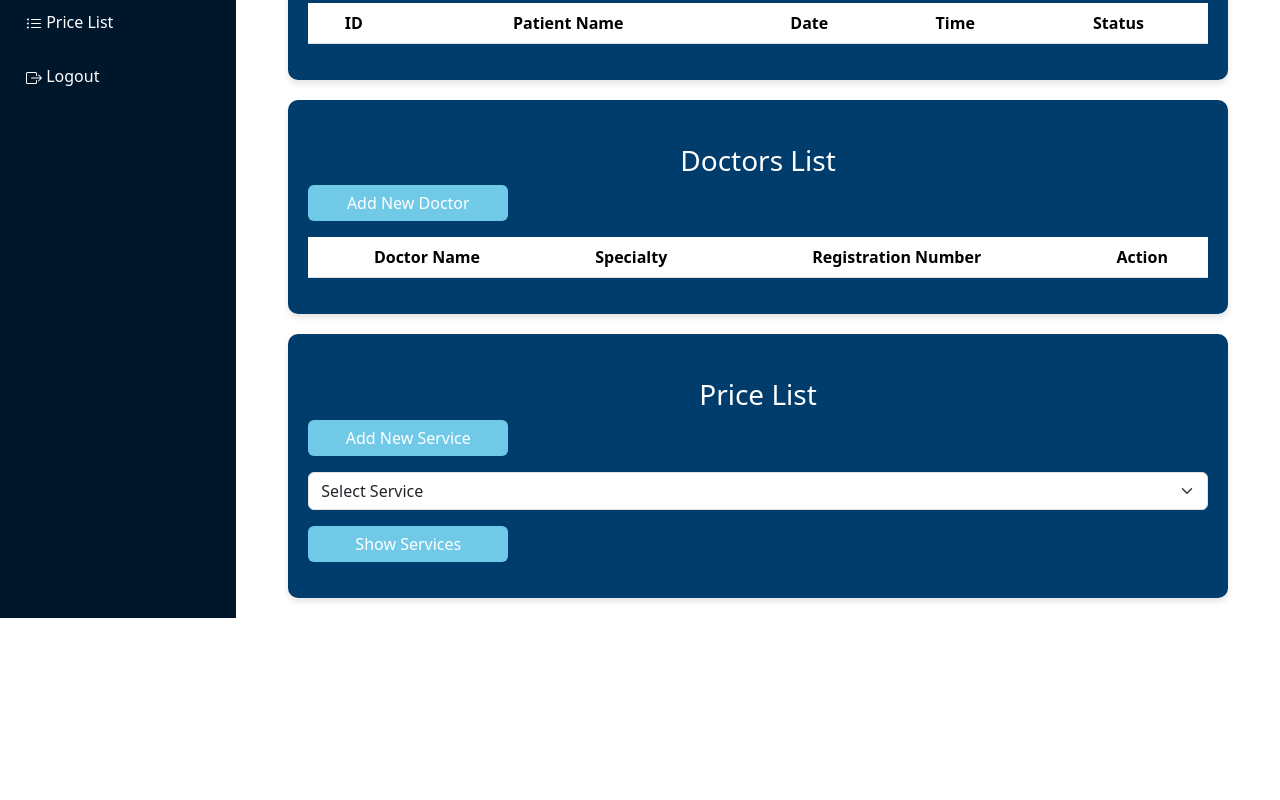
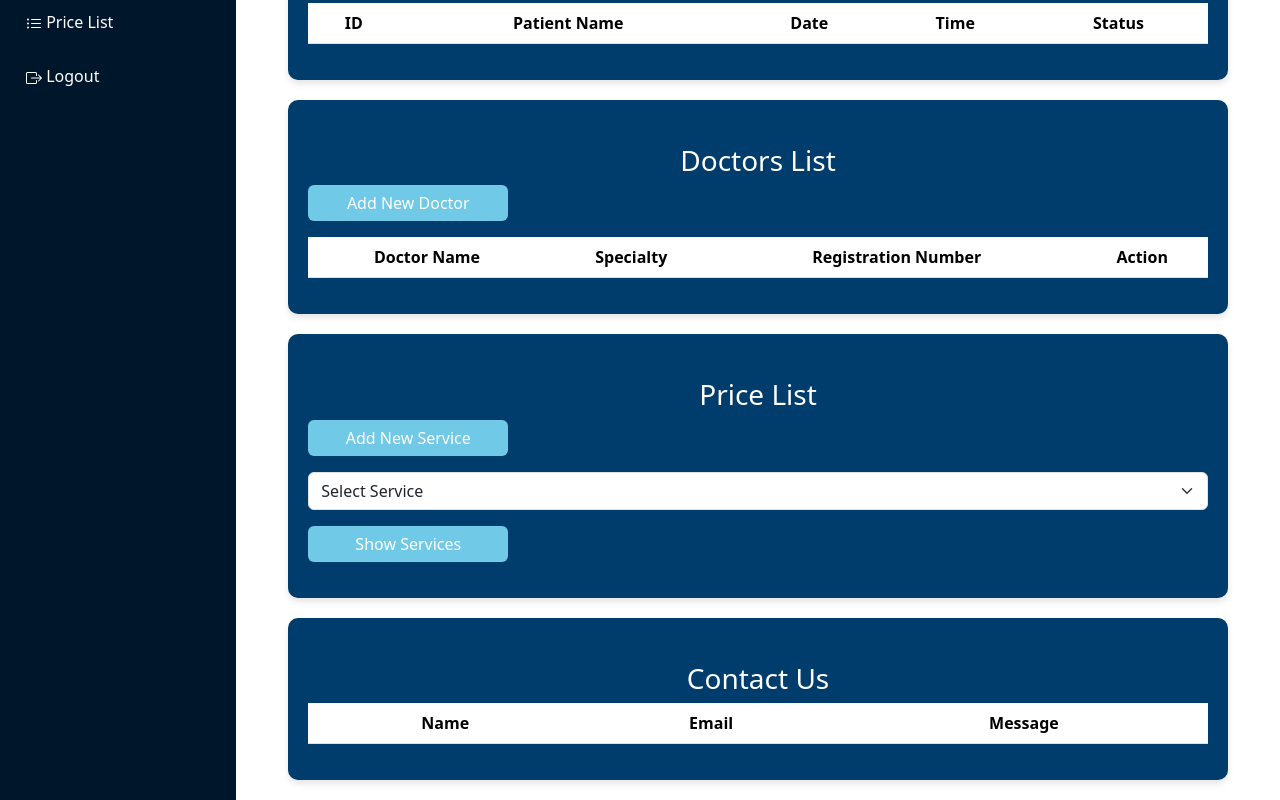
Before and after one commit to Dinethchathurya/Dental-Full-Stack-Project, a React (Vite) app in the folder app/frontend/: page /dashbord in a window 1280 px wide. Shown: the part 217-1017 px from the top of the page. Before the commit the page ends 835 px from the top, so only its background shows below. Built offline with nearby package versions, Linux system fonts and the light colour scheme.

Commit message:
add contact us to admin dashboard

```diff
--- /dev/null
+++ b/app/frontend/src/components/admin/contactUsDetails.jsx
@@ -0,0 +1,29 @@
+import React from "react";
+import AddServiceModal from "./AddServiceModel";
+import EditServiceModal from "./EditServiceModel";
+import PriceListDropDown from "./priceListDropDown";
+import DashboardButton from "./adminComponents/dashboardButton";
+import DashboardSectionHedding from "./adminComponents/dashboardSectionHedding";
+
+const ContactUsDetails = () => {
+  return (
+    <>
+      <section id="price-list" className="shadow-box bg-custom-blue">
+        <div className="mt-4">
+          <DashboardSectionHedding hedding={"Contact Us"} />
+          <table className="table table-striped " id="doctorTable">
+            <thead>
+              <tr className="text-center">
+                <th>Name</th>
+                <th>Email</th>
+                <th>Message</th>
+              </tr>
+            </thead>
+            <tbody>{/* <!-- Doctors--> */}</tbody>
+          </table>
+        </div>
+      </section>
+    </>
+  );
+};
+export default ContactUsDetails;
--- a/app/frontend/src/pages/AdminDashboard.jsx
+++ b/app/frontend/src/pages/AdminDashboard.jsx
@@ -5,6 +5,7 @@ import Appointments from "../components/admin/Appointments.jsx";
 import AddDoctorModal from "../components/admin/AddDoctorModal.jsx";
 import PriceList from "../components/admin/PriceList.jsx";
 import { Helmet } from 'react-helmet-async';
+import ContactUsDetails from "../components/admin/contactUsDetails.jsx";
 
 
 
@@ -23,6 +24,8 @@ const AdminDashboard = () => {
         <Appointments />
         <AddDoctorModal />
         <PriceList />
+        <ContactUsDetails />
+
       </div>
     </div>
     </>
```
